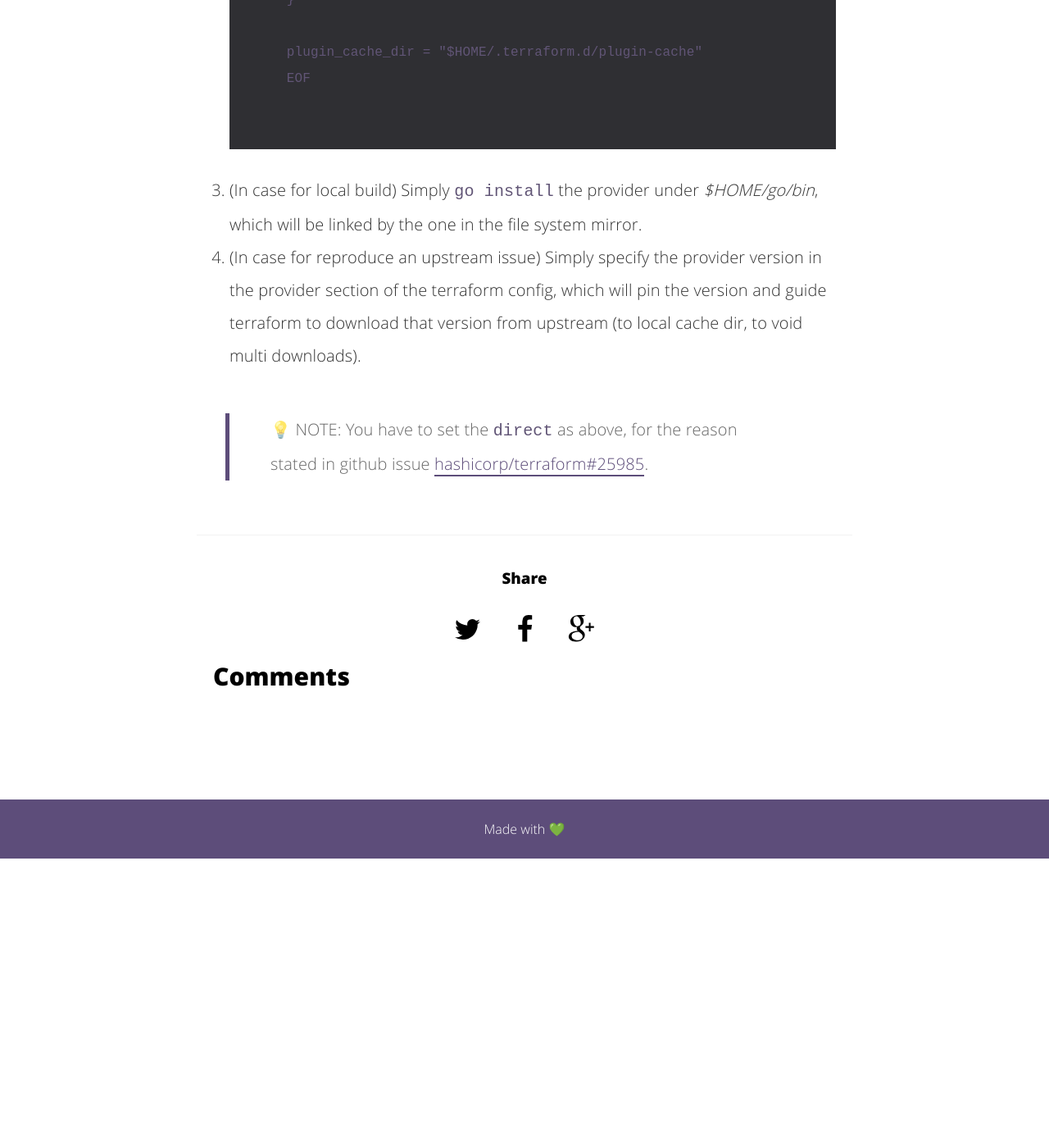
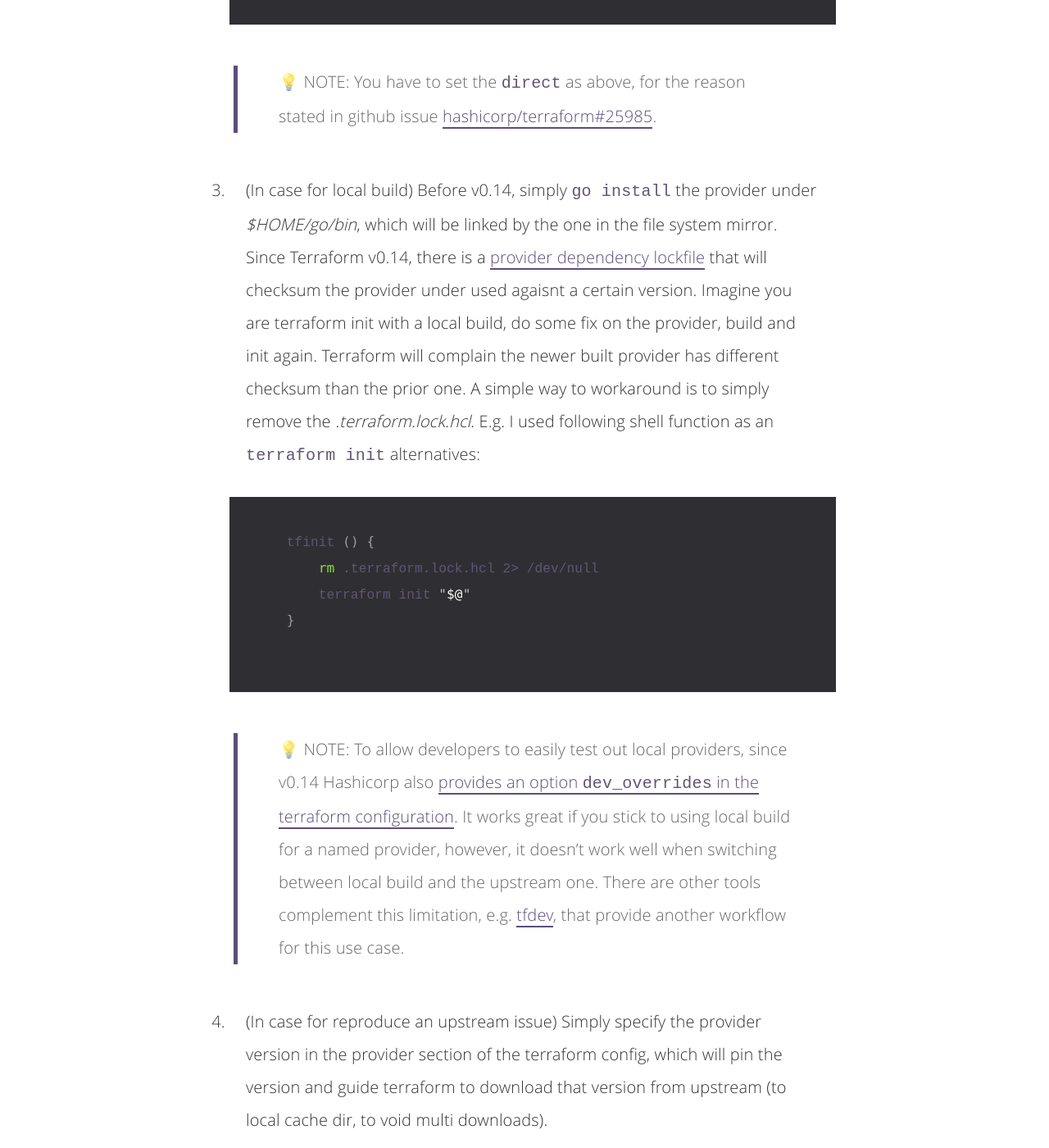
Before and after one commit to magodo/magodo.github.io, a Jekyll site: the page built from _posts/2021-01-04-terraform-workspace.md, in a window 1280 px wide and 1400 px high, scrolled down 1393 px. Shown: the whole window at 82% size. Built offline with Jekyll 4.4.1, drawn with Linux system fonts in a browser that asks for light colours; comment, search, counter and statistics services are not loaded; before the commit the page ends 2440 px from its top, so only the background shows below that; some of the changed text lies outside the part shown.

Commit message:
refine_tf_workspace

````diff
--- a/_posts/2021-01-04-terraform-workspace.md
+++ b/_posts/2021-01-04-terraform-workspace.md
@@ -48,7 +45,17 @@ Let's say I always need to test against terraform-provider-azurerm in my case:
     EOF
     ```
 
-3. (In case for local build) Simply `go install` the provider under *$HOME/go/bin*, which will be linked by the one in the file system mirror.
+    > 💡 NOTE: You have to set the `direct` as above, for the reason stated in github issue [hashicorp/terraform#25985](https://github.com/hashicorp/terraform/issues/25985#issuecomment-680052845).
+
+3. (In case for local build) Before v0.14, simply `go install` the provider under *$HOME/go/bin*, which will be linked by the one in the file system mirror. Since Terraform v0.14, there is a [provider dependency lockfile](https://www.hashicorp.com/blog/announcing-hashicorp-terraform-0-14-general-availability) that will checksum the provider under used agaisnt a certain version. Imagine you are terraform init with a local build, do some fix on the provider, build and init again. Terraform will complain the newer built provider has different checksum than the prior one. A simple way to workaround is to simply remove the *.terraform.lock.hcl*. E.g. I used following shell function as an `terraform init` alternatives:
+
+    ```shell
+    tfinit () {
+        rm .terraform.lock.hcl 2> /dev/null
+        terraform init "$@"
+    }
+    ```
+
+    > 💡 NOTE: To allow developers to easily test out local providers, since v0.14 Hashicorp also [provides an option `dev_overrides` in the terraform configuration](https://www.terraform.io/docs/commands/cli-config.html#development-overrides-for-provider-developers). It works great if you stick to using local build for a named provider, however, it doesn't work well when switching between local build and the upstream one. There are other tools complement this limitation, e.g. [tfdev](https://github.com/tombuildsstuff/tfdev), that provide another workflow for this use case.
+
 4. (In case for reproduce an upstream issue) Simply specify the provider version in the provider section of the terraform config, which will pin the version and guide terraform to download that version from upstream (to local cache dir, to void multi downloads).
-
-> 💡 NOTE: You have to set the `direct` as above, for the reason stated in github issue [hashicorp/terraform#25985](https://github.com/hashicorp/terraform/issues/25985#issuecomment-680052845).
````
Also changed, not shown: other parts of _posts/2021-01-04-terraform-workspace.md (+0 -3 lines).
